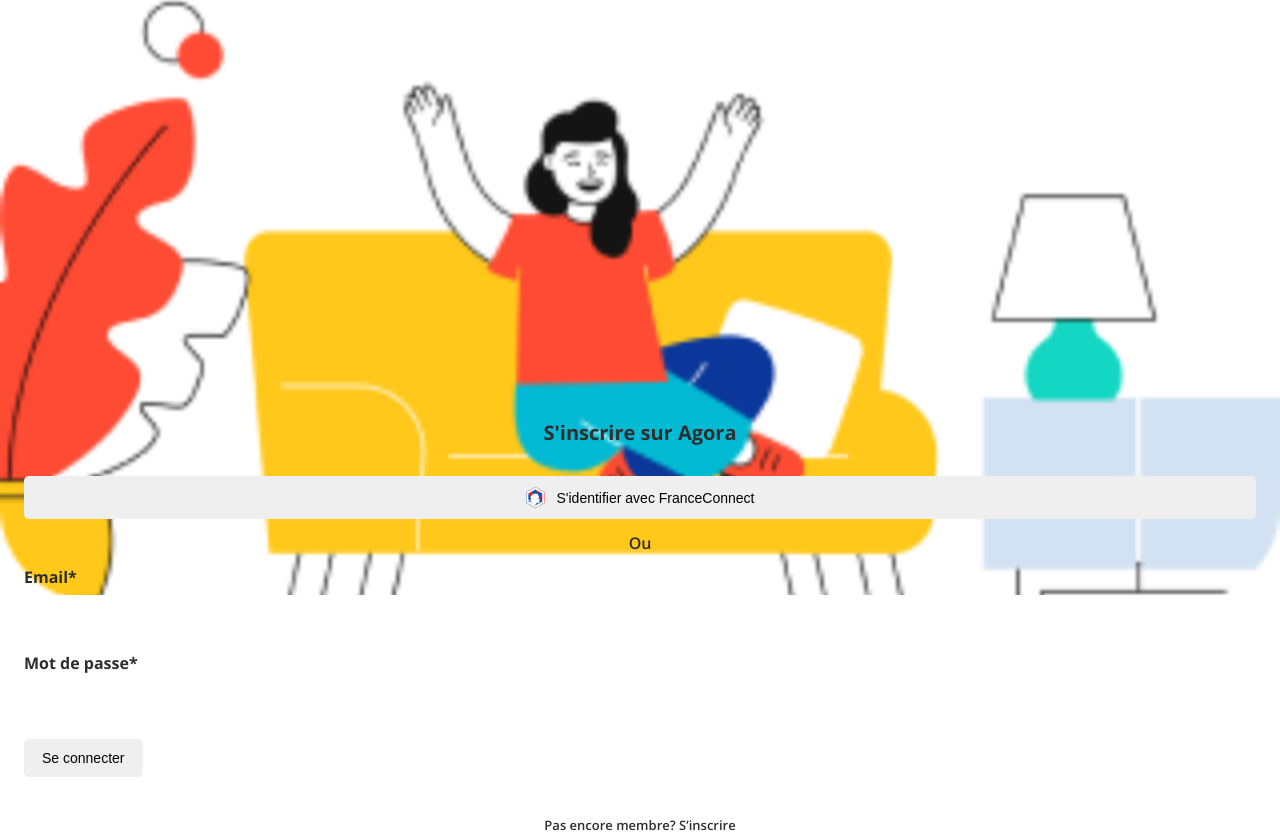
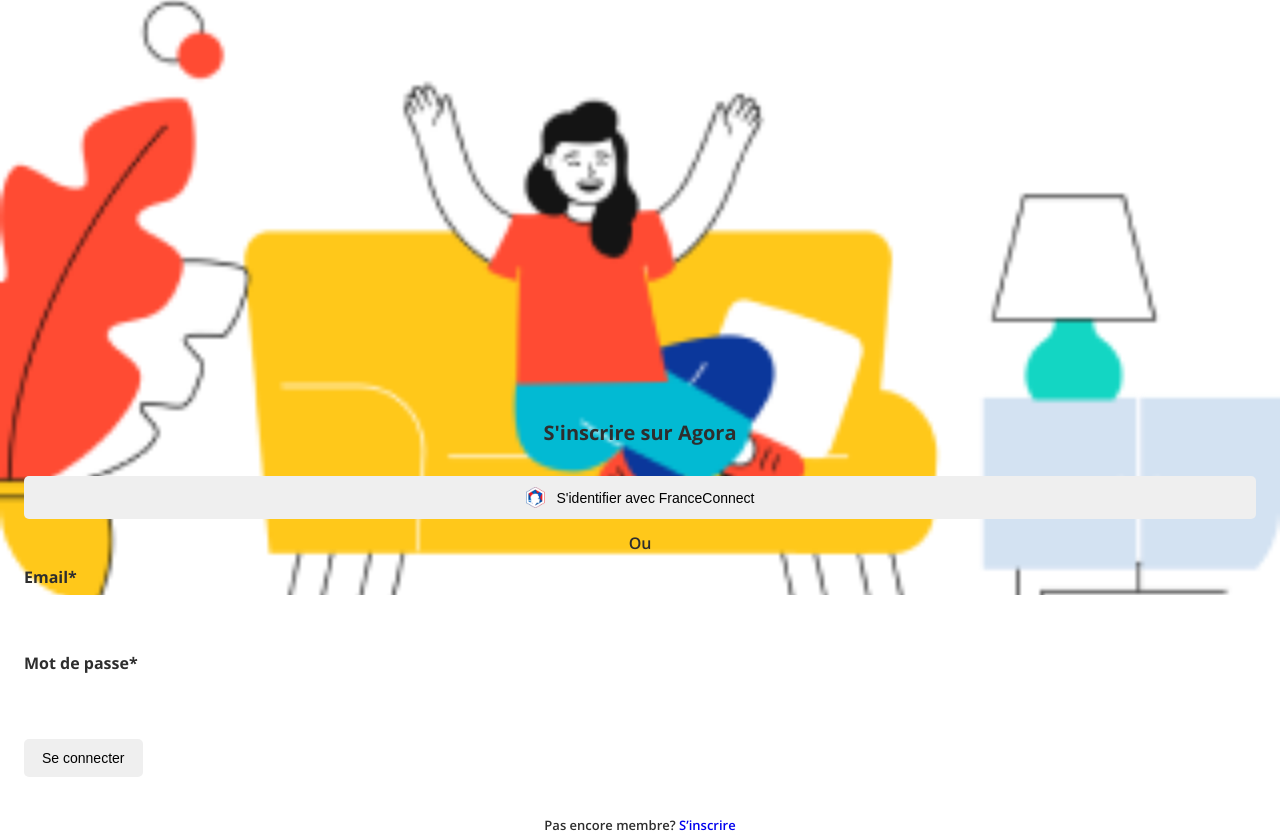
Before and after one commit to ETombuyses/agora, a React (Create React App) app: page /login in a window 1280 px wide. Shown: the part 286-1120 px from the top of the page. Built offline with nearby package versions, Linux system fonts and the light colour scheme.

Commit message:
[login page] add link to 'register'

```diff
--- a/src/routes/Login.jsx
+++ b/src/routes/Login.jsx
@@ -1,13 +1,12 @@
 import React, { useState } from 'react'
 import styled from 'styled-components'
-import axios from 'axios'
 import { login } from '../tools/isAuth'
+import { Link } from 'react-router-dom'
 
 // components
 import { Button } from '../components/atoms/Button'
 import { SectionSepartor } from '../components/atoms/Separator'
 import { ReactComponent as GovIcon } from '../assets/icons/gouv.svg'
-import { ReactComponent as MailIcon } from '../assets/icons/mail.svg'
 import { InputText } from '../components/atoms/InputText'
 
 // images
@@ -67,8 +66,9 @@ const ToggleText = styled.p`
   font-size: 13px;
 `
 
-const ToggleLink = styled.span`
+const ToggleLink = styled(Link)`
   color: ${(props) => props.theme.green};
+  cursor: pointer;
 `
 
 /* -----------------------------------------------------COMPONENT------------------------------------------------ */
@@ -124,7 +124,8 @@ export default function Register() {
           />
         </FormContainer>
         <ToggleText>
-          Pas encore membre? <ToggleLink>S’inscrire</ToggleLink>
+          Pas encore membre?
+          <ToggleLink to="/register"> S’inscrire</ToggleLink>
         </ToggleText>
       </ContentWrapper>
     </PageWrapper>
```
